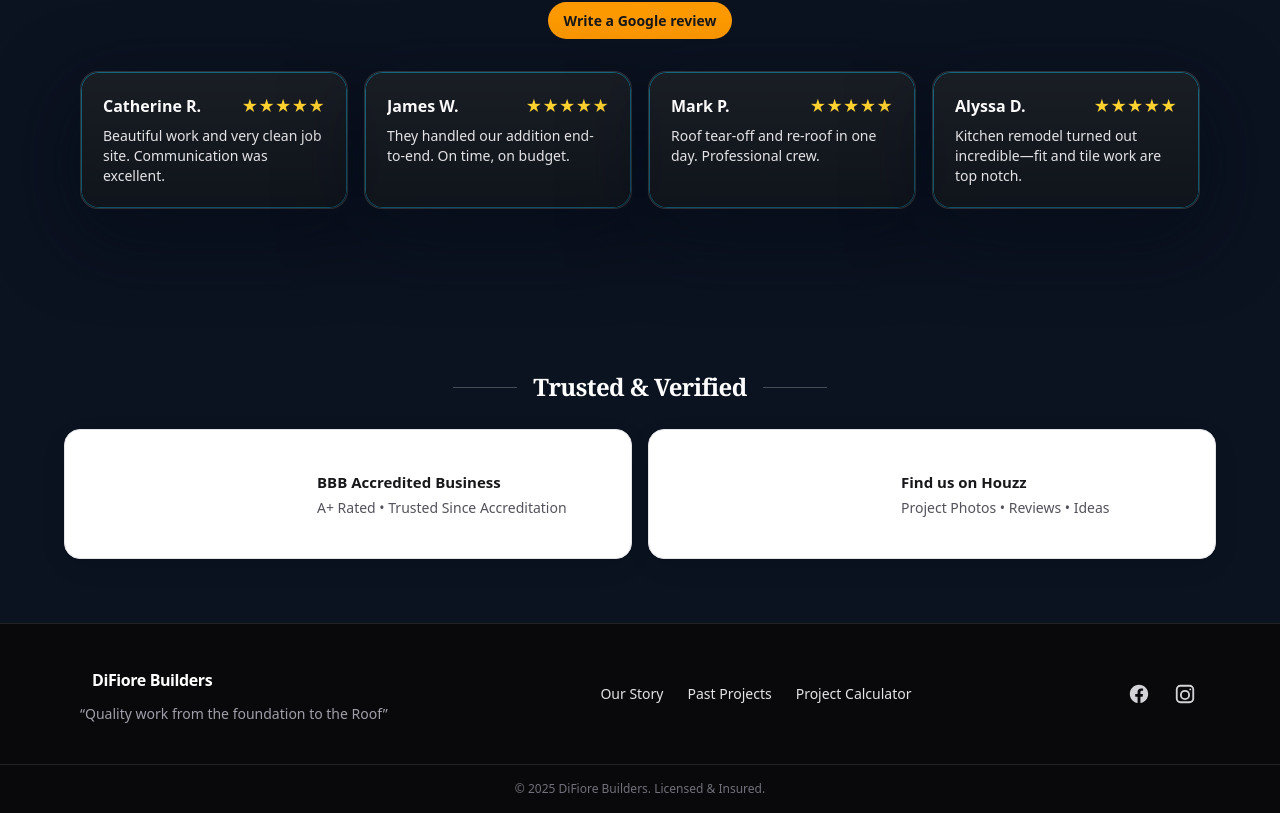
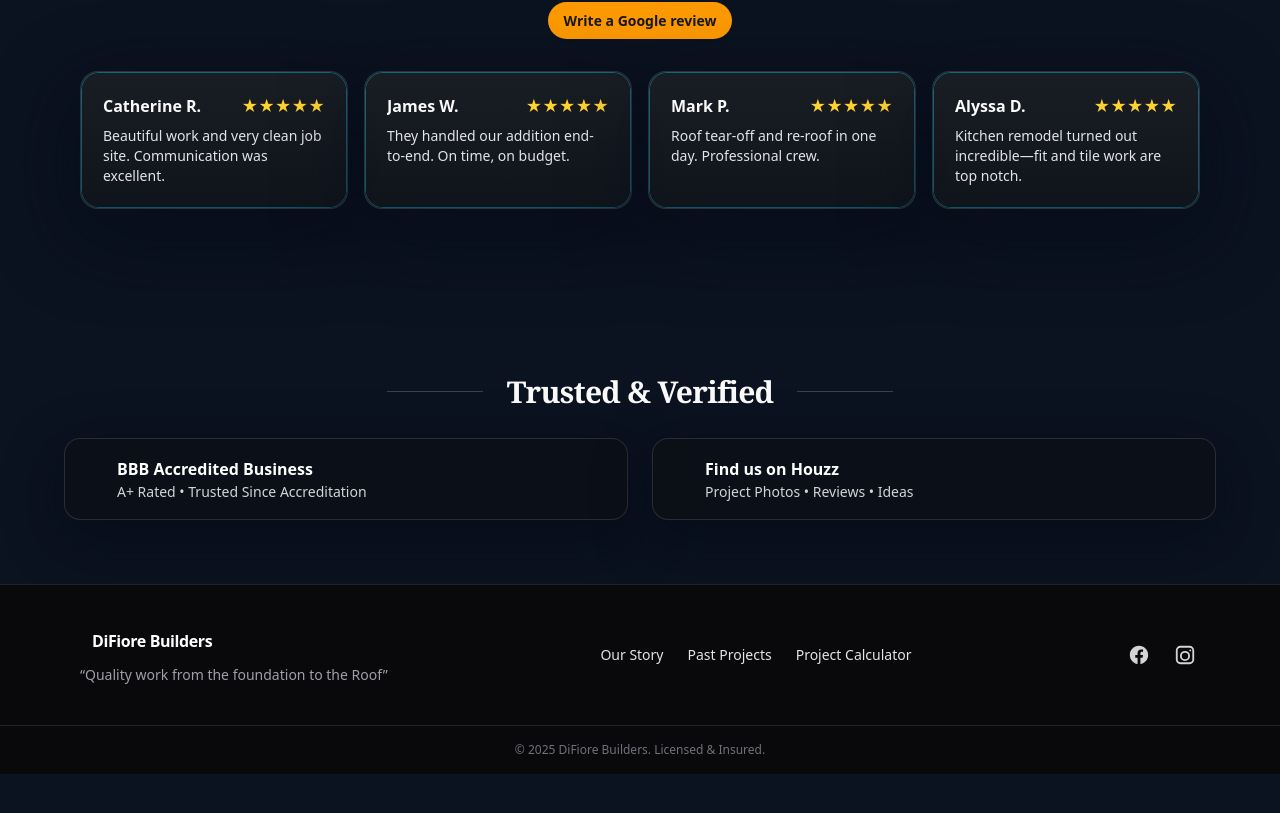
Before and after one commit to Revvitapps/difiore-site-next, a Next.js app: page / in a window 1280 px wide. Shown: the part 4749-5562 px from the top of the page. After the commit the page ends 5523 px from the top, so only its background shows below. Built offline with nearby package versions, Linux system fonts and the light colour scheme; grey boxes are pictures that could not be loaded.

Commit message:
WIP before reverting prefooter

```diff
--- a/src/components/TrustedBadges.tsx
+++ b/src/components/TrustedBadges.tsx
@@ -1,73 +1,78 @@
-"use client";
+'use client';
 
-export default function TrustedBadges() {
+type Variant = 'dark' | 'light';
+
+export default function TrustedBadges({ variant = 'dark' }: { variant?: Variant }) {
+  const isLight = variant === 'light';
+
+  const wrap = isLight
+    ? "px-4 py-12 md:py-16 bg-transparent"
+    : "px-4 py-12 md:py-16 bg-transparent";
+  const grid = "mx-auto max-w-6xl";
+  const title = "flex items-center justify-center gap-6 text-center";
+  const titleText = "font-serif text-[clamp(22px,3vw,30px)] font-extrabold tracking-tight";
+  const hr = "h-px w-16 md:w-24 bg-white/20";
+  const cards = "mt-6 grid gap-6 md:grid-cols-2";
+
+  const cardBase = "flex items-center gap-5 rounded-2xl border overflow-hidden";
+  const cardDark  = "bg-[rgba(12,15,20,.75)] border-white/12 shadow-[0_18px_60px_rgba(2,8,18,.45)]";
+  const cardLight = "bg-white text-zinc-900 border-zinc-200 shadow-[0_10px_30px_rgba(0,0,0,.08)]";
+
+  const logoBox = isLight ? "shrink-0 px-4 py-4" : "shrink-0 px-4 py-4";
+  const textBox = "py-4 pr-5";
+  const h3Base = isLight ? "font-semibold text-zinc-900" : "font-semibold text-white";
+  const subBase = isLight ? "text-[14px] text-zinc-600" : "text-[14px] text-zinc-300";
+
   return (
-    <section aria-label="Trusted & Verified" className="px-4 py-12 md:py-16">
-      <div className="mx-auto max-w-6xl">
-        {/* Header with lines */}
-        <div className="mb-6 flex items-center justify-center gap-4">
-          <span className="h-px w-16 bg-white/25" />
-          <h3 className="font-serif text-[clamp(18px,2.4vw,24px)] font-extrabold tracking-tight text-white">
-            Trusted &amp; Verified
-          </h3>
-          <span className="h-px w-16 bg-white/25" />
+    <section aria-label="Trusted & Verified" className={wrap}>
+      <div className={grid}>
+        <div className={title}>
+          <span className={hr} />
+          <h2 className={titleText}>Trusted & Verified</h2>
+          <span className={hr} />
         </div>
 
-        {/* White cards (compact) */}
-        <div className="grid gap-4 sm:grid-cols-2">
+        <div className={cards}>
           {/* BBB */}
           <a
             href="https://www.bbb.org/us/pa/chadds-ford/profile/general-contractor/difiore-builders-inc-0241-191952896#accreditation"
-            target="_blank"
-            rel="noopener noreferrer"
-            className="group block rounded-2xl border border-zinc-200 bg-white p-4 shadow-[0_8px_24px_rgba(0,0,0,.08)] transition-none "
-            aria-label="View DiFiore Builders on BBB (Accredited Business)"
+            target="_blank" rel="noopener noreferrer"
+            className={`${cardBase} ${isLight ? cardLight : cardDark}`}
           >
-            <div className="grid grid-cols-[220px_1fr] items-center gap-4">
-              <div className="grid place-items-center">
+            <div className={logoBox}>
               <img
-                  src="https://m.bbb.org/terminuscontent/dist/img/business-profile/accreditation/AB-seal-horz.svg?tx=f_svg,w_480"
+                src="https://m.bbb.org/terminuscontent/dist/img/business-profile/accreditation/AB-seal-horz.svg?tx=f_svg,w_360"
                 alt="BBB Accredited Business"
-                  className="h-24 w-auto"  /* was h-12/h-14 */
+                className="h-10 md:h-12 w-auto"
                 loading="lazy"
+                decoding="async"
               />
             </div>
-              <div className="min-w-0">
-                <div className="text-[15px] font-bold text-zinc-900">
-                  BBB Accredited Business
-                </div>
-                <div className="mt-1 text-[14px] font-medium text-zinc-600">
-                  A+ Rated • Trusted Since Accreditation
-                </div>
-              </div>
+            <div className={textBox}>
+              <div className={h3Base}>BBB Accredited Business</div>
+              <div className={subBase}>A+ Rated • Trusted Since Accreditation</div>
             </div>
           </a>
 
           {/* Houzz */}
           <a
             href="https://www.houzz.com/professionals/general-contractors/difiore-builders-inc-pfvwus-pf~1479707423"
-            target="_blank"
-            rel="noopener noreferrer"
-            className="group block rounded-2xl border border-zinc-200 bg-white p-4 shadow-[0_8px_24px_rgba(0,0,0,.08)] transition-none "
-            aria-label="View DiFiore Builders on Houzz"
+            target="_blank" rel="noopener noreferrer"
+            className={`${cardBase} ${isLight ? cardLight : cardDark}`}
           >
-            <div className="grid grid-cols-[220px_1fr] items-center gap-4">
-              <div className="grid place-items-center">
+            <div className={logoBox}>
               <img
                 src="https://img1.wsimg.com/isteam/ip/111e2203-c8e6-4588-acfc-521f62348879/houzz1.png"
                 alt="Houzz"
-                  className="h-24 w-auto"  /* doubled */
+                className="h-8 md:h-10 w-auto"
                 loading="lazy"
+                decoding="async"
+                style={{ filter: isLight ? 'none' : 'brightness(1.15)' }}
               />
             </div>
-              <div className="min-w-0">
-                <div className="text-[15px] font-bold text-zinc-900">
-                  Find us on Houzz
-                </div>
-                <div className="mt-1 text-[14px] font-medium text-zinc-600">
-                  Project Photos • Reviews • Ideas
-                </div>
-              </div>
+            <div className={textBox}>
+              <div className={h3Base}>Find us on Houzz</div>
+              <div className={subBase}>Project Photos • Reviews • Ideas</div>
             </div>
           </a>
         </div>
```
Lines whose indentation alone changed are shown as unchanged.
